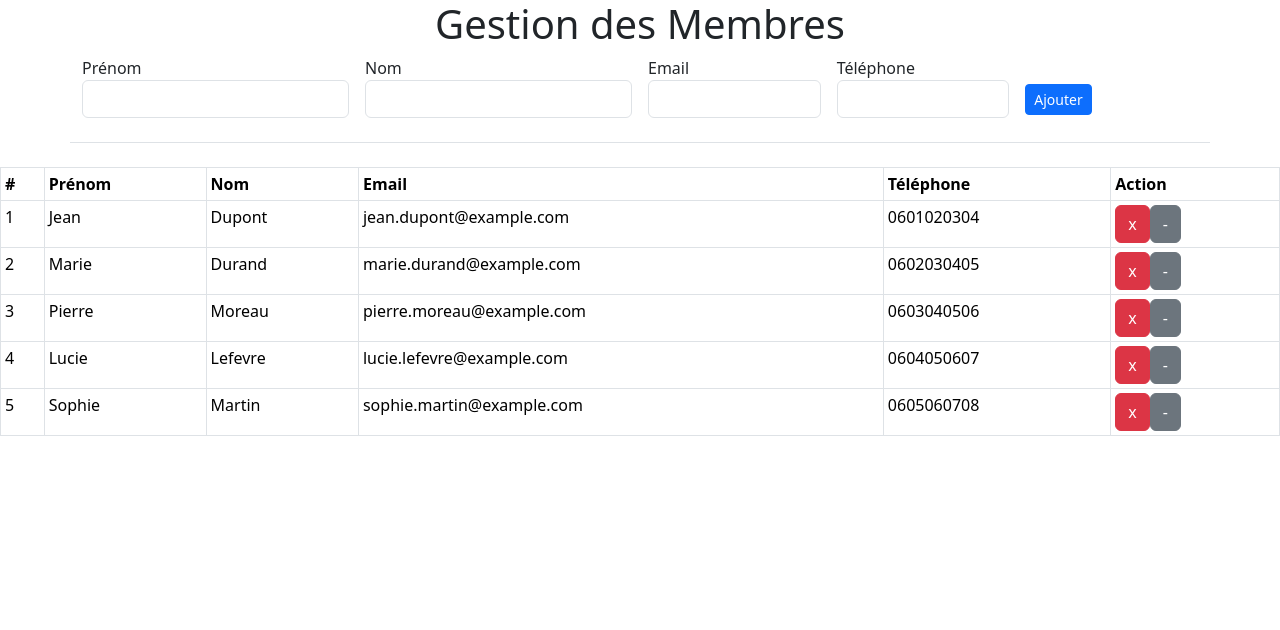
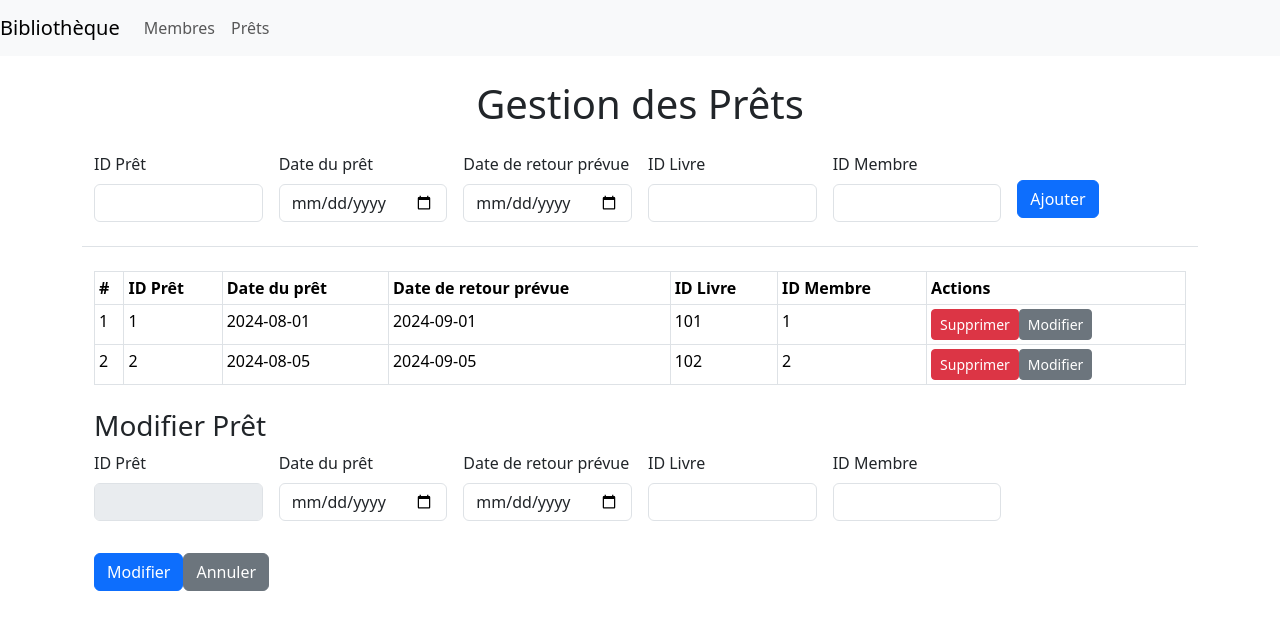
Before and after one commit to Aichetou-Gaye/bibliotheque-app, a Vue app: page /pret in a window 1280 px wide. Shown: the top 630 px of the page. Built offline with nearby package versions, Linux system fonts and the light colour scheme.

Commit message:
added files

```diff
--- a/package.json
+++ b/package.json
@@ -10,7 +10,8 @@
   },
   "dependencies": {
     "bootstrap": "^5.3.3",
-    "vue": "^3.4.37"
+    "vue": "^3.4.37",
+    "vue-router": "^4.4.3"
   },
   "devDependencies": {
     "@vitejs/plugin-vue": "^5.1.2",
--- a/src/App.vue
+++ b/src/App.vue
@@ -1,10 +1,34 @@
 <script setup>
 import Membre from './components/Membre.vue'
+import Pret from './components/Pret.vue'
 </script>
 
 <template>
+<div>
+    <!-- Barre de navigation -->
+    <nav class="navbar navbar-expand-lg navbar-light bg-light">
+      <a class="navbar-brand" href="#">Bibliothèque</a>
+      <div class="collapse navbar-collapse">
+        <ul class="navbar-nav mr-auto">
+          <li class="nav-item">
+            <router-link class="nav-link" to="/">Membres</router-link>
+          </li>
+          <li class="nav-item">
+            <router-link class="nav-link" to="/pret">Prêts</router-link>
+          </li>
+          <!-- <li class="nav-item">
+            <router-link class="nav-link" to="/livre">Livres</router-link>
+          </li> -->
+        </ul>
+      </div>
+    </nav>
 
-  <Membre />
+    <!-- Affiche le composant correspondant à la route -->
+    <router-view></router-view>
+  </div>
+  <!-- <Membre />
+  <Pret /> -->
+
 </template>
 
 <style scoped>
--- a/src/components/AjouterMembre.vue
+++ b/src/components/AjouterMembre.vue
@@ -8,7 +8,7 @@
           class="form-control"
           id="prenom"
           v-model="prenom"
-        />
+     required   />
       </div>
       <div class="col-sm-3">
         <label for="nom">Nom</label>
@@ -17,17 +17,18 @@
           class="form-control"
           id="nom"
           v-model="nom"
-        />
+    required    />
       </div>
       <div class="col-sm-2">
-        <label for="email">Email</label>
-        <input
-          type="email"
-          class="form-control"
-          id="email"
-          v-model="email"
-        />
-      </div>
+       <label for="date">Date d'inscription</label>
+       <input
+        type="date"
+         class="form-control"
+         id="date"
+         v-model="dateInscription"
+    required   />
+    </div>
+
       <div class="col-sm-2">
         <label for="tel">Téléphone</label>
         <input
@@ -36,7 +37,7 @@
           id="tel"
           v-model="telephone"
 
-        />
+  required      />
       </div>
 
       <div class="col-auto">
@@ -54,20 +55,20 @@ const emit = defineEmits(["onAdd"]);
 
 const prenom = ref("");
 const nom = ref("");
-const email = ref("");
+const dateInscription = ref("");
 const telephone = ref("");
 const onSubmit = () => {
-  emit("onAdd", prenom.value, nom.value, email.value, telephone.value);
+  emit("onAdd", prenom.value, nom.value, dateInscription.value, telephone.value);
 
   prenom.value = "";
   nom.value = "";
-  email.value = "";
+  dateInscription.value = "";
   telephone.value = "";
 };
 const edit = (membre) => {
   prenom.value = membre.prenom;
   nom.value = membre.nom;
-  email.value = membre.email;
+  dateInscription.value = membre.dateInscription;
   telephone.value = membre.telephone;
 };
 
--- a/src/components/AjouterPret.vue
+++ b/src/components/AjouterPret.vue
@@ -1,45 +1,94 @@
 <template>
-  <div>
-    <h1 class="text-center">Gestion des Membres</h1>
-    <AjouterMembre class="border-bottom pb-4" @on-add="add" ref="formComponent"/>
-    <ListeMembre :membres="membres" class="mt-4" @on-remove="remove"  @on-edit="edit" />
-    <ModifierMembre  />
+  <div class="container mt-4">
+    <form class="row gx-3 gy-2 align-items-center" @submit.prevent="onSubmit">
+      <div class="col-sm-2">
+        <label for="id_pret" class="form-label">ID Prêt</label>
+        <input
+          type="number"
+          class="form-control"
+          id="id_pret"
+          v-model.number="idPret"
+        required/>
+      </div>
+      <div class="col-sm-2">
+        <label for="date_pret" class="form-label">Date du prêt</label>
+        <input
+          type="date"
+          class="form-control"
+          id="date_pret"
+          v-model="datePret"
+      required  />
+      </div>
+      <div class="col-sm-2">
+        <label for="date_retour_prevue" class="form-label">Date de retour prévue</label>
+        <input
+          type="date"
+          class="form-control"
+          id="date_retour_prevue"
+          v-model="dateRetourPrevue"
+     required   />
+      </div>
+      <div class="col-sm-2">
+        <label for="livre_id" class="form-label">ID Livre</label>
+        <input
+          type="number"
+          class="form-control"
+          id="livre_id"
+          v-model.number="livreId"
+     required   />
+      </div>
+      <div class="col-sm-2">
+        <label for="membre_id" class="form-label">ID Membre</label>
+        <input
+          type="number"
+          class="form-control"
+          id="membre_id"
+          v-model.number="membreId"
+     required   />
+      </div>
+      <div class="col-auto">
+        <button type="submit" class="btn btn-primary mt-4">
+          Ajouter
+        </button>
+      </div>
+    </form>
   </div>
 </template>
 
 <script setup>
-import { ref } from 'vue';
-import AjouterMembre from './AjouterMembre.vue';
-import ListeMembre from './ListeMembre.vue';
-import ModifierMembre from './ModifierMembre.vue';
+import { ref, defineExpose } from "vue";
 
-const membres = ref([
-        { prenom: 'Jean', nom: 'Dupont', email: 'jean.dupont@example.com', telephone: '0601020304' },
-        { prenom: 'Marie', nom: 'Durand', email: 'marie.durand@example.com', telephone: '0602030405' },
-        { prenom: 'Pierre', nom: 'Moreau', email: 'pierre.moreau@example.com', telephone: '0603040506' },
-        { prenom: 'Lucie', nom: 'Lefevre', email: 'lucie.lefevre@example.com', telephone: '0604050607' },
-        { prenom: 'Sophie', nom: 'Martin', email: 'sophie.martin@example.com', telephone: '0605060708' },
-      ]);
+const emit = defineEmits(["onAdd"]);
 
-const formComponent = ref();
+const idPret = ref("");
+const datePret = ref("");
+const dateRetourPrevue = ref("");
+const livreId = ref("");
+const membreId = ref("");
 
-const add = (prenom, nom, email, telephone) => {
-  membres.value.push({
-    prenom,
-    nom,
-    email,
-    telephone
-  });
-  console.log("reception evenement");
+const onSubmit = () => {
+  emit("onAdd", idPret.value, datePret.value, dateRetourPrevue.value, livreId.value, membreId.value);
 
-}
+  idPret.value = "";
+  datePret.value = "";
+  dateRetourPrevue.value = "";
+  livreId.value = "";
+  membreId.value = "";
+};
 
-const remove = (index) => {
-  membres.value.splice(index, 1);
-}
+const edit = (pret) => {
+  idPret.value = pret.id_pret;
+  datePret.value = pret.date_pret;
+  dateRetourPrevue.value = pret.date_retour_prevue;
+  livreId.value = pret.livre_id;
+  membreId.value = pret.membre_id;
+};
 
-const edit = (index) => {
-  const membre = membres.value[index];
-  formComponent.value.edit(membre);
-}
+defineExpose({
+  edit,
+});
 </script>
+
+<style scoped>
+/* Ajoutez des styles ici si nécessaire */
+</style>
--- a/src/components/ListeMembre.vue
+++ b/src/components/ListeMembre.vue
@@ -1,13 +1,13 @@
 <template>
 
   <div>
-    <table class="table table-bordered table-sm">
+    <table class=" table table-bordered table-sm">
       <thead>
         <tr>
           <th scope="col">#</th>
           <th scope="col">Prénom</th>
           <th scope="col">Nom</th>
-          <th scope="col">Email</th>
+          <th scope="col">Date d'inscription</th>
           <th scope="col">Téléphone</th>
           <th scope="col">Action</th>
         </tr>
@@ -17,7 +17,7 @@
           <td>{{ index + 1 }}</td>
           <td>{{ membre.prenom }}</td>
           <td>{{ membre.nom }}</td>
-          <td>{{ membre.email }}</td>
+          <td>{{ membre.dateInscription }}</td>
           <td>{{ membre.telephone }}</td>
 
           <td>
--- a/src/components/ListePret.vue
+++ b/src/components/ListePret.vue
@@ -1,66 +1,61 @@
 <template>
-
-  <div>
-    <table class="table table-bordered table-sm">
+  <div class="container mt-4">
+    <table class="table table-bordered table-hover table-sm">
       <thead>
         <tr>
-          <!-- <th scope="col">#</th> -->
-          <th scope="col">Prénom</th>
-          <th scope="col">Nom</th>
-          <th scope="col">Email</th>
-          <th scope="col">Téléphone</th>
-          <th scope="col">Action</th>
+          <th>#</th>
+          <th>ID Prêt</th>
+          <th>Date du prêt</th>
+          <th>Date de retour prévue</th>
+          <th>ID Livre</th>
+          <th>ID Membre</th>
+          <th>Actions</th>
         </tr>
       </thead>
       <tbody>
-        <tr v-for="(membre, index) in membres" :key="index">
-          <!-- <td>{{ index + 1 }}</td> -->
-          <td>{{ membre.prenom }}</td>
-          <td>{{ membre.nom }}</td>
-          <td>{{ membre.email }}</td>
-          <td>{{ membre.telephone }}</td>
-
+        <tr v-for="(pret, index) in prets" :key="index">
+          <td>{{ index + 1 }}</td>
+          <td>{{ pret.id_pret }}</td>
+          <td>{{ pret.date_pret }}</td>
+          <td>{{ pret.date_retour_prevue }}</td>
+          <td>{{ pret.livre_id }}</td>
+          <td>{{ pret.membre_id }}</td>
           <td>
-            <button class="btn btn-xs btn-danger" @click="destroy(index)">
-              x
+            <button class="btn btn-danger btn-sm" @click="destroy(index)">
+              Supprimer
             </button>
-            <button class="btn btn-xs btn-secondary" @click="edit(index)">
-              -
+            <button class="btn btn-secondary btn-sm" @click="edit(index)">
+              Modifier
             </button>
           </td>
         </tr>
       </tbody>
-      <!-- <tfoot>
-        <tr>
-          <td colspan="5" class="text-center">Total</td>
-          <td>{{ total }}</td>
-        </tr>
-      </tfoot> -->
     </table>
   </div>
 </template>
 
+<script setup>
+import { defineEmits, defineProps } from "vue";
 
-<script setup>
-import { computed } from "vue";
 const emit = defineEmits(["onRemove", "onEdit"]);
 
 const props = defineProps({
-  membres: {
+  prets: {
     type: Array,
     required: true,
     default: [],
   },
 });
 
-// const total = computed(() =>
-//   props.products.reduce((acc, item) => acc + item.prix * item.quantite, 0)
-// );
-
 const destroy = (index) => {
   emit("onRemove", index);
 };
+
 const edit = (index) => {
   emit("onEdit", index);
 };
 </script>
+
+<style scoped>
+/* Ajoutez des styles ici si nécessaire */
+</style>
--- a/src/components/Membre.vue
+++ b/src/components/Membre.vue
@@ -2,8 +2,12 @@
   <div>
     <h1 class="text-center">Gestion des Membres</h1>
     <AjouterMembre class="border-bottom pb-4" @on-add="add" ref="formComponent"/>
-    <ListeMembre :membres="membres" class="mt-4" @on-remove="remove"  @on-edit="edit" />
-    <ModifierMembre  />
+    <ListeMembre :membres="membres" class="mt-4" @on-remove="remove" @on-edit="edit"/>
+    <ModifierMembre
+      :membre="selectedMembre"
+      @on-update="update"
+      @on-cancel="cancel"
+    />
   </div>
 </template>
 
@@ -14,32 +18,38 @@ import ListeMembre from './ListeMembre.vue';
 import ModifierMembre from './ModifierMembre.vue';
 
 const membres = ref([
-        { prenom: 'Jean', nom: 'Dupont', email: 'jean.dupont@example.com', telephone: '0601020304' },
-        { prenom: 'Marie', nom: 'Durand', email: 'marie.durand@example.com', telephone: '0602030405' },
-        { prenom: 'Pierre', nom: 'Moreau', email: 'pierre.moreau@example.com', telephone: '0603040506' },
-        { prenom: 'Lucie', nom: 'Lefevre', email: 'lucie.lefevre@example.com', telephone: '0604050607' },
-        { prenom: 'Sophie', nom: 'Martin', email: 'sophie.martin@example.com', telephone: '0605060708' },
-      ]);
+    { prenom: 'Mohamed', nom: 'Ndiaye', dateInscription: '2022-01-01', telephone: '48121450' },
+    { prenom: 'Sidi', nom: 'Fall', dateInscription: '2023-02-02', telephone: '41121450' },
+    { prenom: 'Oumou', nom: 'Sy', dateInscription: '2015-03-03', telephone: '27121124' },
+    { prenom: 'Aichetou', nom: 'Gaye', dateInscription: '2018-04-04', telephone: '22121412' },
+    { prenom: 'Issa', nom: 'Fall', dateInscription: '2024-05-05', telephone: '37121124' },
+]);
 
 const formComponent = ref();
+const selectedMembre = ref(null);
 
-const add = (prenom, nom, email, telephone) => {
-  membres.value.push({
-    prenom,
-    nom,
-    email,
-    telephone
-  });
-  console.log("reception evenement");
-
-}
+const add = (prenom, nom, dateInscription, telephone) => {
+  membres.value.push({ prenom, nom, dateInscription, telephone });
+  console.log("Membre ajouté");
+};
 
 const remove = (index) => {
   membres.value.splice(index, 1);
-}
+};
 
 const edit = (index) => {
-  const membre = membres.value[index];
-  formComponent.value.edit(membre);
-}
+  selectedMembre.value = membres.value[index];
+};
+
+const update = (updatedMembre) => {
+  const index = membres.value.findIndex(m => m.telephone === selectedMembre.value.telephone);
+  if (index !== -1) {
+    membres.value[index] = updatedMembre;
+  }
+  cancel(); // Hide the ModifierMembre component
+};
+
+const cancel = () => {
+  selectedMembre.value = null;
+};
 </script>
--- a/src/components/ModifierMembre.vue
+++ b/src/components/ModifierMembre.vue
@@ -1,9 +1,107 @@
 <template>
-
+  <div v-if="isVisible">
+    <h3>Modifier Membre</h3>
+    <form class="row gx-3 gy-2 align-items-center" @submit.prevent="onSubmit">
+      <div class="col-sm-3">
+        <label for="prenom">Prénom</label>
+        <input
+          type="text"
+          class="form-control"
+          id="prenom"
+          v-model="prenom"
+        />
+      </div>
+      <div class="col-sm-3">
+        <label for="nom">Nom</label>
+        <input
+          type="text"
+          class="form-control"
+          id="nom"
+          v-model="nom"
+        />
+      </div>
+      <div class="col-sm-2">
+        <label for="date">Date d'inscription</label>
+        <input
+          type="date"
+          class="form-control"
+          id="date"
+          v-model="dateInscription"
+        />
+      </div>
+      <div class="col-sm-2">
+        <label for="tel">Téléphone</label>
+        <input
+          type="tel"
+          class="form-control"
+          id="tel"
+          v-model="telephone"
+        />
+      </div>
+      <div class="col-auto">
+        <button type="submit" class="btn btn-sm mt-4 btn-primary">
+          Modifier
+        </button>
+        <button type="button" class="btn btn-sm mt-4 btn-secondary" @click="cancel">
+          Annuler
+        </button>
+      </div>
+    </form>
+  </div>
 </template>
 
 <script setup>
-import { ref } from 'vue';
+import { ref, watch, defineEmits, defineProps } from 'vue';
 
+const emit = defineEmits(['onUpdate', 'onCancel']);
+const props = defineProps({
+  membre: {
+    type: Object,
+    required: false,
+    default: () => ({})
+  }
+});
 
+const isVisible = ref(false);
+const prenom = ref('');
+const nom = ref('');
+const dateInscription = ref('');
+const telephone = ref('');
+
+watch(() => props.membre, (newMembre) => {
+  if (newMembre) {
+    prenom.value = newMembre.prenom;
+    nom.value = newMembre.nom;
+    dateInscription.value = newMembre.dateInscription;
+    telephone.value = newMembre.telephone;
+    isVisible.value = true;
+  }
+}, { immediate: true });
+
+const onSubmit = () => {
+  emit('onUpdate', {
+    prenom: prenom.value,
+    nom: nom.value,
+    dateInscription: dateInscription.value,
+    telephone: telephone.value
+  });
+  clearForm();
+};
+
+const cancel = () => {
+  clearForm();
+  emit('onCancel');
+};
+
+const clearForm = () => {
+  prenom.value = '';
+  nom.value = '';
+  dateInscription.value = '';
+  telephone.value = '';
+  isVisible.value = false;
+};
 </script>
+
+<style scoped>
+/* Ajoutez des styles ici si nécessaire */
+</style>
--- a/src/components/ModifierPret.vue
+++ b/src/components/ModifierPret.vue
@@ -1,45 +1,117 @@
 <template>
-  <div>
-    <h1 class="text-center">Gestion des Membres</h1>
-    <AjouterMembre class="border-bottom pb-4" @on-add="add" ref="formComponent"/>
-    <ListeMembre :membres="membres" class="mt-4" @on-remove="remove"  @on-edit="edit" />
-    <ModifierMembre  />
+  <div v-if="isVisible" class="container mt-4">
+    <h3>Modifier Prêt</h3>
+    <form class="row gx-3 gy-2 align-items-center" @submit.prevent="onSubmit">
+      <div class="col-sm-2">
+        <label for="id_pret" class="form-label">ID Prêt</label>
+        <input
+          type="number"
+          class="form-control"
+          id="id_pret"
+          v-model.number="idPret"
+          disabled
+  required      />
+      </div>
+      <div class="col-sm-2">
+        <label for="date_pret" class="form-label">Date du prêt</label>
+        <input
+          type="date"
+          class="form-control"
+          id="date_pret"
+          v-model="datePret"
+  required      />
+      </div>
+      <div class="col-sm-2">
+        <label for="date_retour_prevue" class="form-label">Date de retour prévue</label>
+        <input
+          type="date"
+          class="form-control"
+          id="date_retour_prevue"
+          v-model="dateRetourPrevue"
+   required     />
+      </div>
+      <div class="col-sm-2">
+        <label for="livre_id" class="form-label">ID Livre</label>
+        <input
+          type="number"
+          class="form-control"
+          id="livre_id"
+          v-model.number="livreId"
+   required     />
+      </div>
+      <div class="col-sm-2">
+        <label for="membre_id" class="form-label">ID Membre</label>
+        <input
+          type="number"
+          class="form-control"
+          id="membre_id"
+          v-model.number="membreId"
+  required      />
+      </div>
+      <div class="col-auto">
+        <button type="submit" class="btn btn-primary mt-4">
+          Modifier
+        </button>
+        <button type="button" class="btn btn-secondary mt-4" @click="cancel">
+          Annuler
+        </button>
+      </div>
+    </form>
   </div>
 </template>
 
 <script setup>
-import { ref } from 'vue';
-import AjouterMembre from './AjouterMembre.vue';
-import ListeMembre from './ListeMembre.vue';
-import ModifierMembre from './ModifierMembre.vue';
+import { ref, watch, defineEmits, defineProps } from 'vue';
 
-const membres = ref([
-        { prenom: 'Jean', nom: 'Dupont', email: 'jean.dupont@example.com', telephone: '0601020304' },
-        { prenom: 'Marie', nom: 'Durand', email: 'marie.durand@example.com', telephone: '0602030405' },
-        { prenom: 'Pierre', nom: 'Moreau', email: 'pierre.moreau@example.com', telephone: '0603040506' },
-        { prenom: 'Lucie', nom: 'Lefevre', email: 'lucie.lefevre@example.com', telephone: '0604050607' },
-        { prenom: 'Sophie', nom: 'Martin', email: 'sophie.martin@example.com', telephone: '0605060708' },
-      ]);
+const emit = defineEmits(['onUpdate', 'onCancel']);
+const props = defineProps({
+  pret: {
+    type: Object,
+    required: false,
+    default: () => ({})
+  }
+});
 
-const formComponent = ref();
+const isVisible = ref(false);
+const idPret = ref(null);
+const datePret = ref('');
+const dateRetourPrevue = ref('');
+const livreId = ref(null);
+const membreId = ref(null);
 
-const add = (prenom, nom, email, telephone) => {
-  membres.value.push({
-    prenom,
-    nom,
-    email,
-    telephone
+watch(() => props.pret, (newPret) => {
+  if (newPret) {
+    idPret.value = newPret.id_pret;
+    datePret.value = newPret.date_pret;
+    dateRetourPrevue.value = newPret.date_retour_prevue;
+    livreId.value = newPret.livre_id;
+    membreId.value = newPret.membre_id;
+    isVisible.value = true;
+  }
+}, { immediate: true });
+
+const onSubmit = () => {
+  emit('onUpdate', {
+    id_pret: idPret.value,
+    date_pret: datePret.value,
+    date_retour_prevue: dateRetourPrevue.value,
+    livre_id: livreId.value,
+    membre_id: membreId.value
   });
-  console.log("reception evenement");
+  clearForm();
+};
 
-}
+const cancel = () => {
+  clearForm();
+  emit('onCancel');
+};
 
-const remove = (index) => {
-  membres.value.splice(index, 1);
-}
-
-const edit = (index) => {
-  const membre = membres.value[index];
-  formComponent.value.edit(membre);
-}
+const clearForm = () => {
+  idPret.value = null;
+  datePret.value = '';
+  dateRetourPrevue.value = '';
+  livreId.value = null;
+  membreId.value = null;
+  isVisible.value = false;
+};
 </script>
--- a/src/components/Pret.vue
+++ b/src/components/Pret.vue
@@ -1,45 +1,53 @@
 <template>
-  <div>
-    <h1 class="text-center">Gestion des Membres</h1>
-    <A class="border-bottom pb-4" @on-add="add" ref="formComponent"/>
-    <ListeMembre :membres="membres" class="mt-4" @on-remove="remove"  @on-edit="edit" />
-    <ModifierMembre  />
+  <div class="container mt-4">
+    <h1 class="text-center">Gestion des Prêts</h1>
+    <AjouterPret class="border-bottom pb-4" @onAdd="add" ref="formComponent"/>
+    <ListePret :prets="prets" class="mt-4" @onRemove="remove" @onEdit="edit" />
+    <ModifierPret ref="modifierComponent" @onUpdate="update" @onCancel="cancel" />
   </div>
 </template>
 
 <script setup>
 import { ref } from 'vue';
-import AjouterMembre from './AjouterMembre.vue';
-import ListeMembre from './ListeMembre.vue';
-import ModifierMembre from './ModifierMembre.vue';
+import AjouterPret from './AjouterPret.vue';
+import ListePret from './ListePret.vue';
+import ModifierPret from './ModifierPret.vue';
 
-const membres = ref([
-        { prenom: 'Jean', nom: 'Dupont', email: 'jean.dupont@example.com', telephone: '0601020304' },
-        { prenom: 'Marie', nom: 'Durand', email: 'marie.durand@example.com', telephone: '0602030405' },
-        { prenom: 'Pierre', nom: 'Moreau', email: 'pierre.moreau@example.com', telephone: '0603040506' },
-        { prenom: 'Lucie', nom: 'Lefevre', email: 'lucie.lefevre@example.com', telephone: '0604050607' },
-        { prenom: 'Sophie', nom: 'Martin', email: 'sophie.martin@example.com', telephone: '0605060708' },
-      ]);
+const prets = ref([
+  { id_pret: 1, date_pret: '2024-08-01', date_retour_prevue: '2024-09-01', livre_id: 101, membre_id: 1 },
+  { id_pret: 2, date_pret: '2024-08-05', date_retour_prevue: '2024-09-05', livre_id: 102, membre_id: 2 }
+]);
 
-const formComponent = ref();
+const formComponent = ref(null);
+const modifierComponent = ref(null);
 
-const add = (prenom, nom, email, telephone) => {
-  membres.value.push({
-    prenom,
-    nom,
-    email,
-    telephone
+const add = (idPret, datePret, dateRetourPrevue, livreId, membreId) => {
+  prets.value.push({
+    id_pret: idPret,
+    date_pret: datePret,
+    date_retour_prevue: dateRetourPrevue,
+    livre_id: livreId,
+    membre_id: membreId
   });
-  console.log("reception evenement");
-
-}
+};
 
 const remove = (index) => {
-  membres.value.splice(index, 1);
-}
+  prets.value.splice(index, 1);
+};
 
 const edit = (index) => {
-  const membre = membres.value[index];
-  formComponent.value.edit(membre);
-}
+  const pret = prets.value[index];
+  modifierComponent.value.edit(pret);
+};
+
+const update = (updatedPret) => {
+  const index = prets.value.findIndex(p => p.id_pret === updatedPret.id_pret);
+  if (index !== -1) {
+    prets.value[index] = updatedPret;
+  }
+};
+
+const cancel = () => {
+  // Logic for handling cancellation if needed
+};
 </script>
```
Also changed, not shown: src/main.js (+8 -7 lines), src/router/index.js (added, +19 -0 lines), 1 other file (tests, documents, lock files or other folders).
